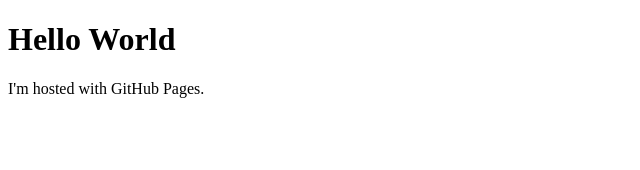
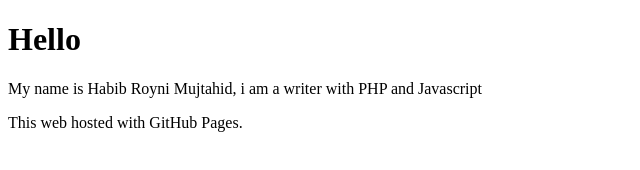
Before and after one commit to roy-bukapeta/roy-bukapeta.github.io, a plain HTML site: page index.html in a window 1280 px wide. Shown: the whole page, without its empty margins (0-640 px from the left). Drawn offline with Linux system fonts and the light colour scheme.

Commit message:
Update index.html

```diff
--- a/index.html
+++ b/index.html
@@ -1,7 +1,8 @@
 <!DOCTYPE html>
 <html>
 <body>
-<h1>Hello World</h1>
-<p>I'm hosted with GitHub Pages.</p>
+<h1>Hello</h1>
+<p>My name is Habib Royni Mujtahid, i am a writer with PHP and Javascript</p>
+<p>This web hosted with GitHub Pages.</p>
 </body>
 </html>
```
